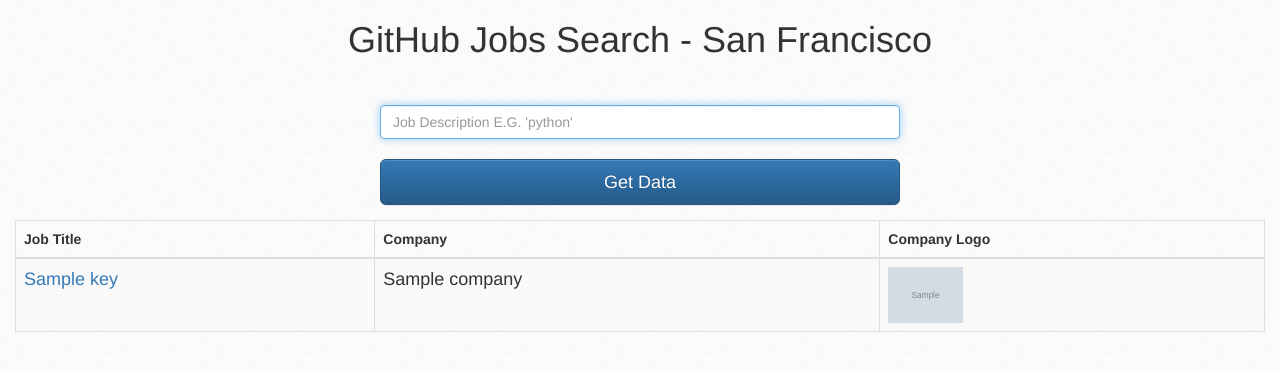
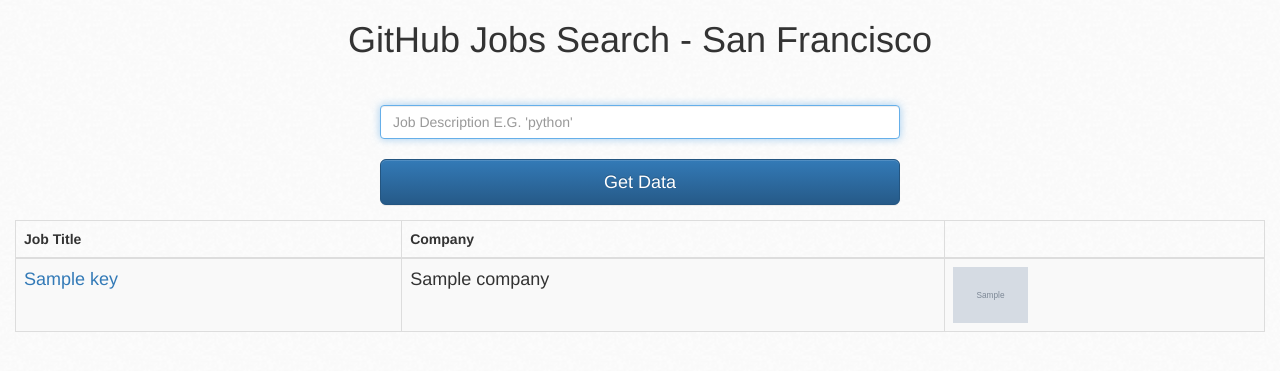
Before and after one commit to evancasey1/Github-Job-Search, a Django app: template githubsearch/gitsearchapp/templates/gitsearchapp/index.html in a window 1280 px wide. Shown: the top 371 px of the page. Run offline with Django 3.2, Linux system fonts and the light colour scheme; the template is opened without the code that fills it: most values are stand-ins (such as "Sample title", 1, 10 or a date in 2020); grey boxes marked "Sample" are stand-in pictures; some libraries are stand-ins or nearby versions.

Commit message:
Update index.html

```diff
--- a/githubsearch/gitsearchapp/templates/gitsearchapp/index.html
+++ b/githubsearch/gitsearchapp/templates/gitsearchapp/index.html
@@ -37,7 +37,7 @@
               <tr>
                 <th class="header"> Job Title <i class="icon-sort"></i></th>
                 <th class="header"> Company <i class="icon-sort"></i></th>
-                <th class="header"> Company Logo <i class="icon-sort"></i></th>
+                <th class="header"><i class="icon-sort"></i></th>
               </tr>
           </thead>
           <tbody>
```
